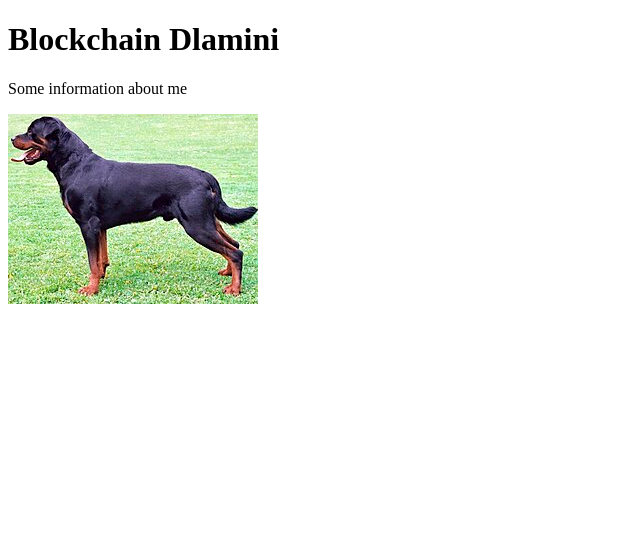
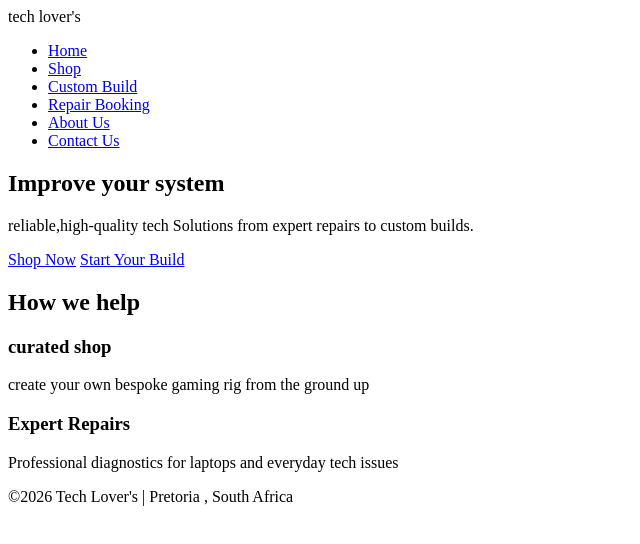
Before and after one commit to Lefiika/Lefika-s-WEDE-POE, a plain HTML site: page index.html in a window 1280 px wide. Shown: the whole page, without its empty margins (0-640 px from the left). Drawn offline with Linux system fonts and the light colour scheme.

Commit message:
HTML Update

```diff
--- a/index.html
+++ b/index.html
@@ -3,11 +3,45 @@
 <head>
     <meta charset="UTF-8">
     <meta name="viewport" content="width=device-width, initial-scale=1.0">
-    <title>Document</title>
+    <title>Tech lovers | Premium Tech Solutions</title>
 </head>
 <body>
-    <h1>Blockchain Dlamini</h1>
-    <p>Some information about me</p>
-    <img src="img/img.jpg" alt="Image of a rotweiller">
+    <header>
+        <nav>
+            <div class="lolo">tech lover's</div>
+            <ul>
+                <li><a href="index.html">Home</a></li>
+                <li><a href ="shop.html">Shop</a></li>
+                <li><a href="build.html">Custom Build</a></li>
+                <li><a href="repair.html">Repair Booking</a></li>
+                <li><a href="About.html">About Us</a></li>
+                <li><a href="Contact.html">Contact Us</a></li>
+            </ul>
+        </nav>
+    </header>
+    <main>
+        <section class="hero">
+            <h1>Improve your system</h1>
+            <p>reliable,high-quality tech Solutions from expert repairs to custom builds.</p>
+            <div class="hero-buttons">
+                <a href="shop.html" class="btn">Shop Now</a>
+                <a href="build.html" class="btn-outline">Start Your Build</a>
+            </div>
+        </section>
+        <section class="intro">
+            <h2>How we help</h2>
+            <div class="service-cards">
+                <h3>curated shop</h3>
+                <p>create your own bespoke gaming rig from the ground up</p>
+            </div>
+            <div class="card">
+                <h3>Expert Repairs</h3>
+                <p>Professional diagnostics for laptops and everyday tech issues</p>
+            </div>
+        </section>
+    </main>
+    <footer>
+        <p>&copy;2026 Tech Lover's | Pretoria , South Africa</p>
+    </footer>
 </body>
 </html>
```
